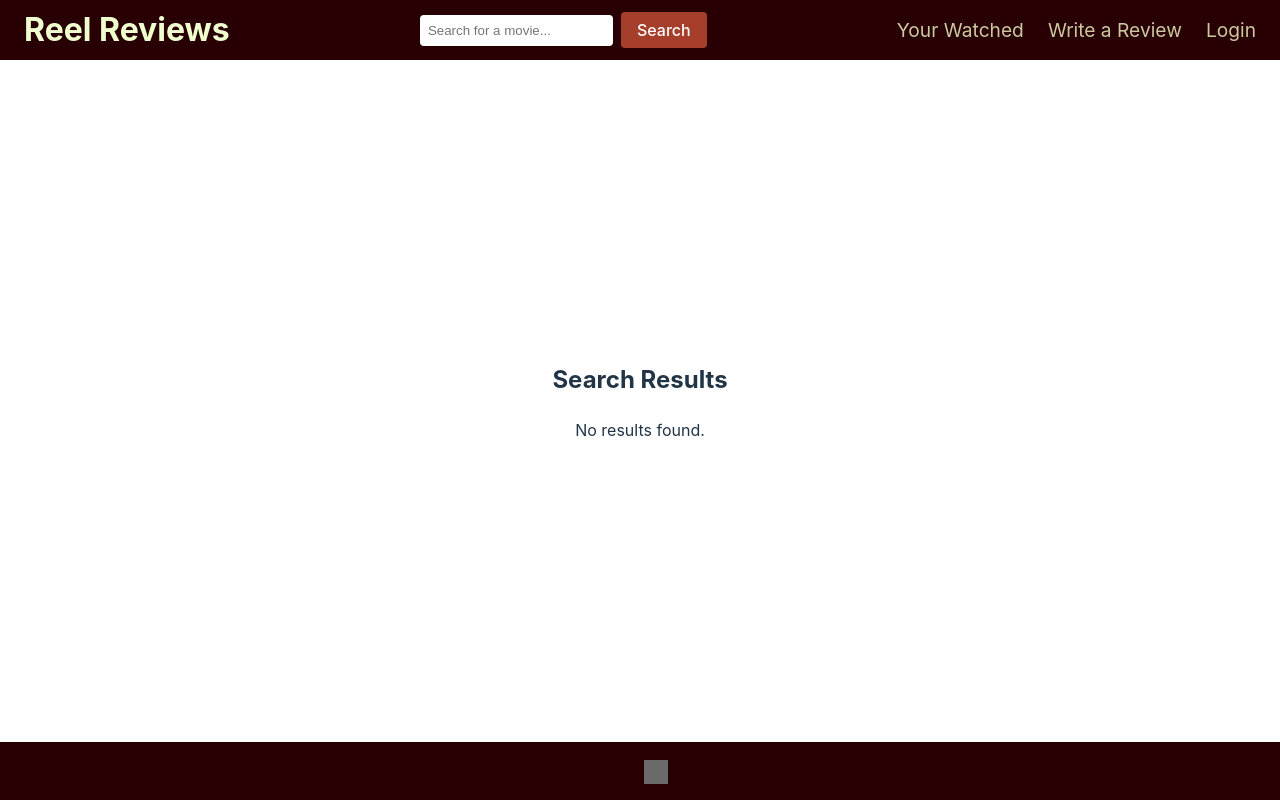
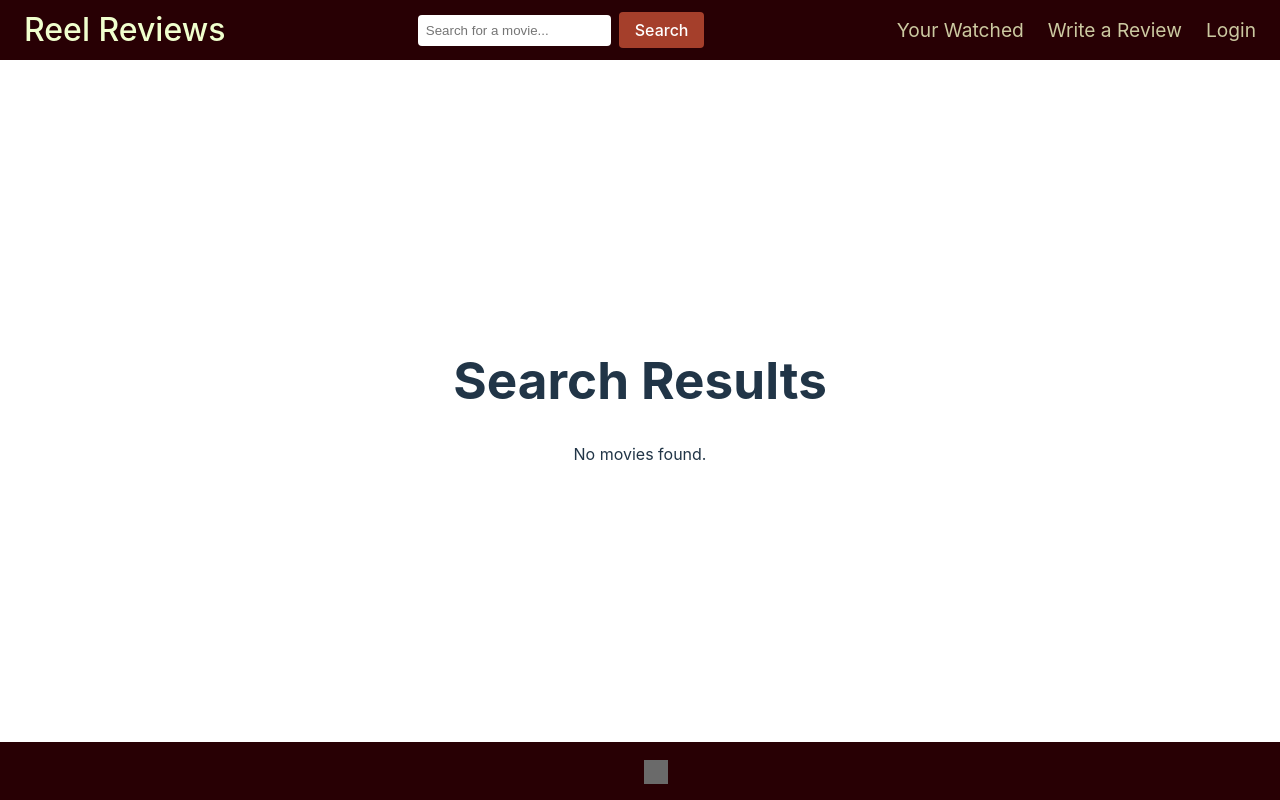
Before and after one commit to J0263/Movie-Review, a React (Vite) app in the folder client/: page /search in a window 1280 px wide. Built offline with nearby package versions, Linux system fonts and the light colour scheme; grey boxes are pictures that could not be loaded.

Commit message:
functioning search bar in header

```diff
--- a/client/src/components/Header.tsx
+++ b/client/src/components/Header.tsx
@@ -67,15 +67,20 @@ const Header: React.FC = () => {
     setSearchTerm(event.target.value);
   };
 
-  // handle search action when form is submitted
-  const handleSearch = async (event: React.FormEvent) => {
+   // handle search action when form is submitted
+   const handleSearch = async (event: React.FormEvent) => {
     event.preventDefault();
     if (searchTerm) {
       try {
-        const apiKey = process.env.REACT_APP_OMDB_API_KEY;
-        // Fetching movie data from the OMDb API
-        const response = await axios.get(`http://www.omdbapi.com/?s=${searchTerm}&apikey=${apiKey}`);
-        navigate('/search', { state: { results: response.data } }); // Navigate to search results page
+        const apiKey = import.meta.env.VITE_REACT_APP_OMDB_API_KEY
+        // Fetching movie data from the OMDb API using the search term
+        const response = await axios.get(`http://www.omdbapi.com/?s=${encodeURIComponent(searchTerm)}&type=movie&apikey=${apiKey}`);
+
+        if (response.data.Response === "True") {
+          navigate('/search', { state: { results: response.data } }); // Navigate to search results page
+        } else {
+          alert('Movie not found!'); // Alert user if no movies are found
+        }
       } catch (error) {
         console.error('Error fetching data from the API', error); // Log any API errors
       }
@@ -84,7 +89,7 @@ const Header: React.FC = () => {
 
   return (
     <header style={headerStyles}>
-      <h1 style={logoStyles}>Reel Reviews</h1>
+      <Link to="/" style={logoStyles}>Reel Reviews</Link> {/* Make the title clickable */}
       <form onSubmit={handleSearch} style={{ display: 'flex', alignItems: 'center' }}>
         <input
           type="text"
--- a/client/src/pages/SearchPage.tsx
+++ b/client/src/pages/SearchPage.tsx
@@ -2,20 +2,23 @@ import React from 'react';
 import { useLocation } from 'react-router-dom';
 
 const SearchPage: React.FC = () => {
-  const location = useLocation(); // get current location from router
-  const { results } = location.state || { results: [] }; // extract results from location state or default to empty array
+    const location = useLocation();
+    const results = location.state?.results?.Search || []; // Access the results safely
 
     return (
         <div>
-      <h2>Search Results</h2> {/* display title for search results */}
-      {results && results.length > 0 ? ( // check if results exist and have length
+            <h1>Search Results</h1>
+            {results.length > 0 ? (
                 <ul>
-          {results.map((movie: any) => ( // iterate over results array
-            <li key={movie.imdbID}>{movie.Title}</li> // display movie title in list item
+                    {results.map((movie: any) => (
+                        <li key={movie.imdbID}>
+                            <h2>{movie.Title}</h2>
+                            <img src={movie.Poster} alt={movie.Title} />
+                        </li>
                     ))}
                 </ul>
             ) : (
-        <p>No results found.</p>
+                <p>No movies found.</p>
             )}
         </div>
     );
```
Lines whose indentation alone changed are shown as unchanged.
